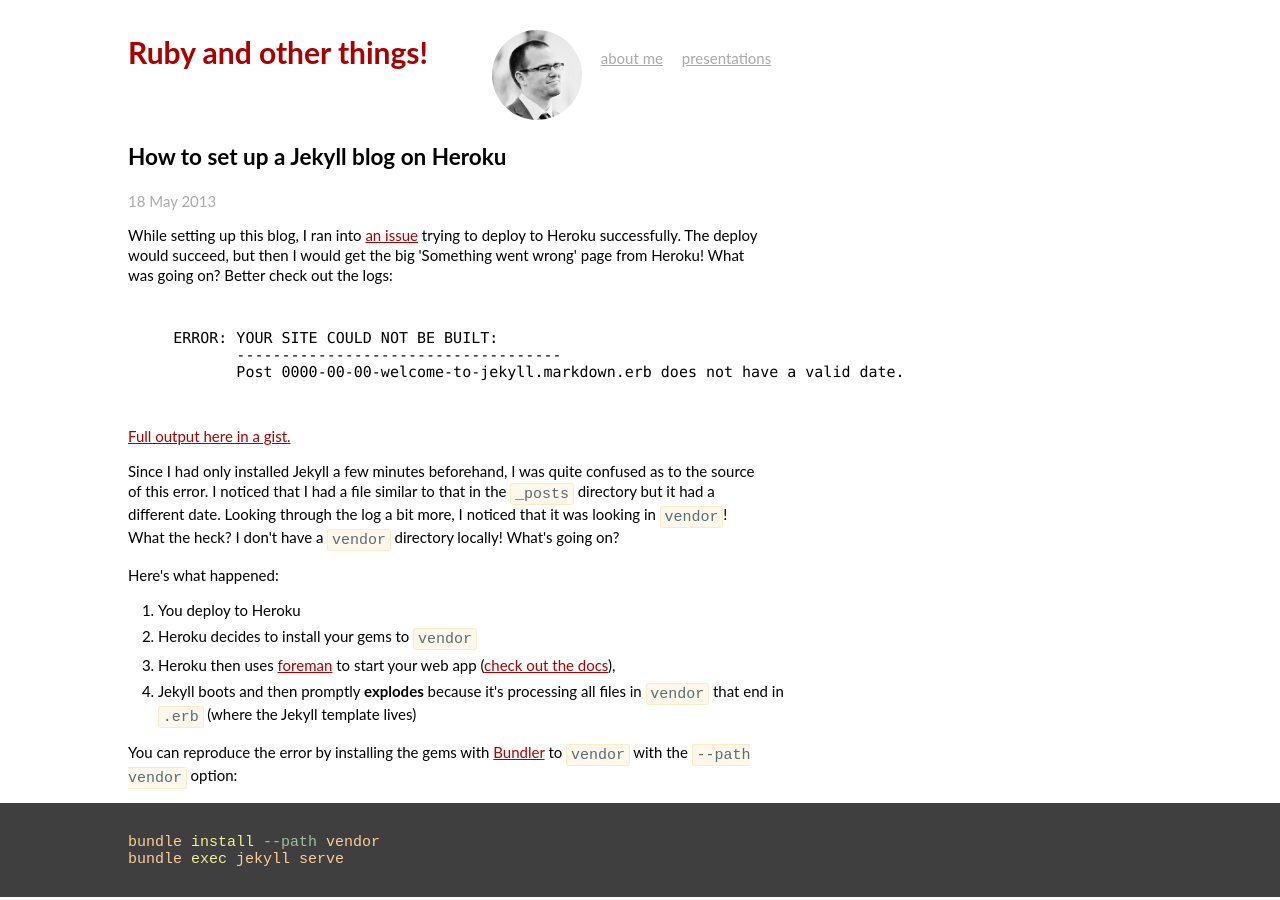
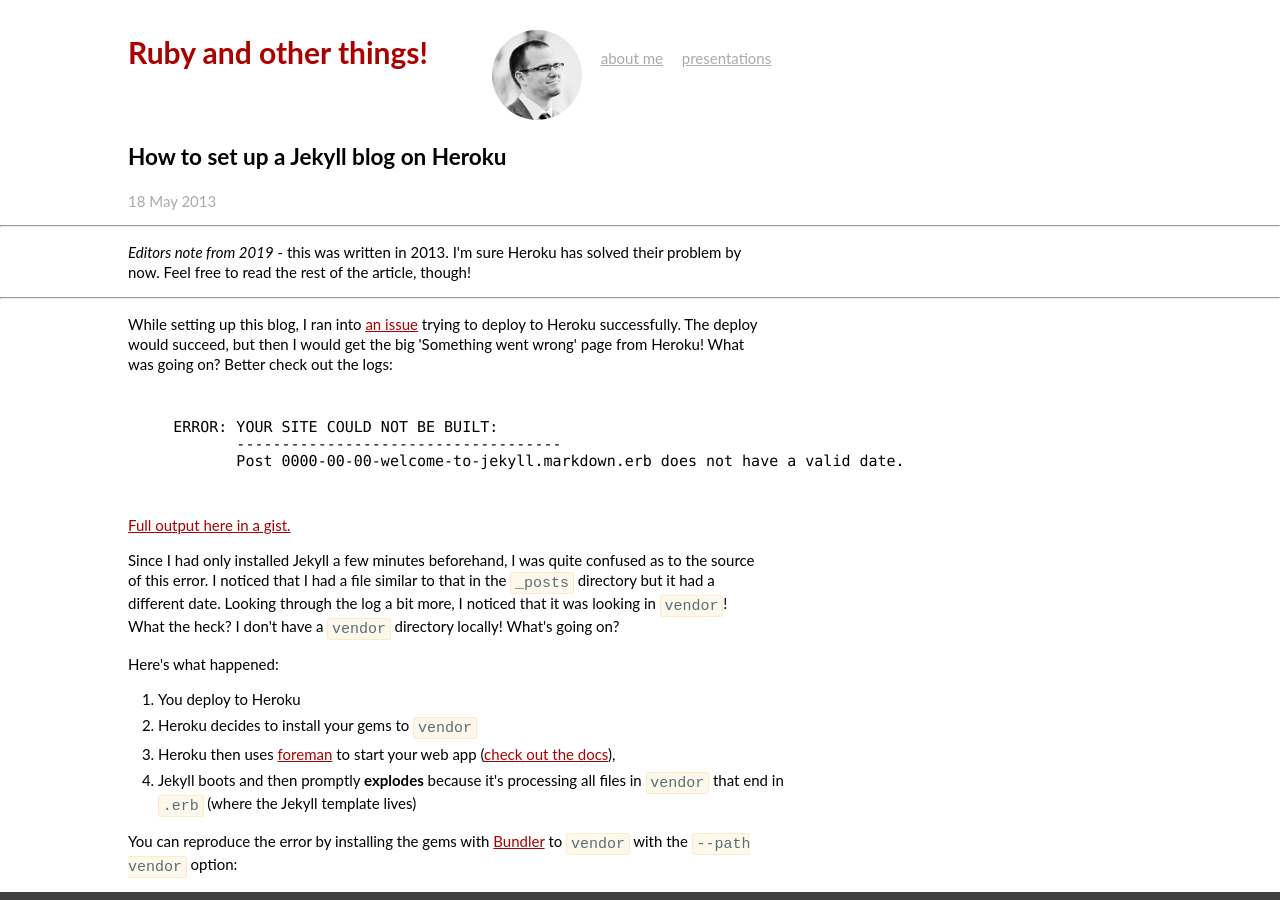
Before and after one commit to Nitrodist/markcampbell.me, a Jekyll site: the page built from _posts/2013-05-18-how-to-set-up-jekyll-on-heroku.markdown, in a window 1280 px wide and 900 px high. Built offline with Jekyll 4.4.1, drawn with Linux system fonts in a browser that asks for light colours; comment, search, counter and statistics services are not loaded.

Commit message:
Add editors note to setting up jekyll on heroku

```diff
--- a/_posts/2013-05-18-how-to-set-up-jekyll-on-heroku.markdown
+++ b/_posts/2013-05-18-how-to-set-up-jekyll-on-heroku.markdown
@@ -4,6 +4,12 @@
 date:   2013-05-18 16:00:00
 categories: jekyll heroku
 ---
+
+<hr>
+
+<p><em>Editors note from 2019</em> - this was written in 2013. I'm sure Heroku has solved their problem by now. Feel free to read the rest of the article, though!</p>
+
+<hr>
 
 While setting up this blog, I ran into [an issue](https://github.com/mattmanning/heroku-buildpack-ruby-jekyll/pull/7#issuecomment-17722748) trying to deploy to Heroku successfully. The deploy would succeed, but then I would get the big 'Something went wrong' page from Heroku! What was going on? Better check out the logs:
 
```
